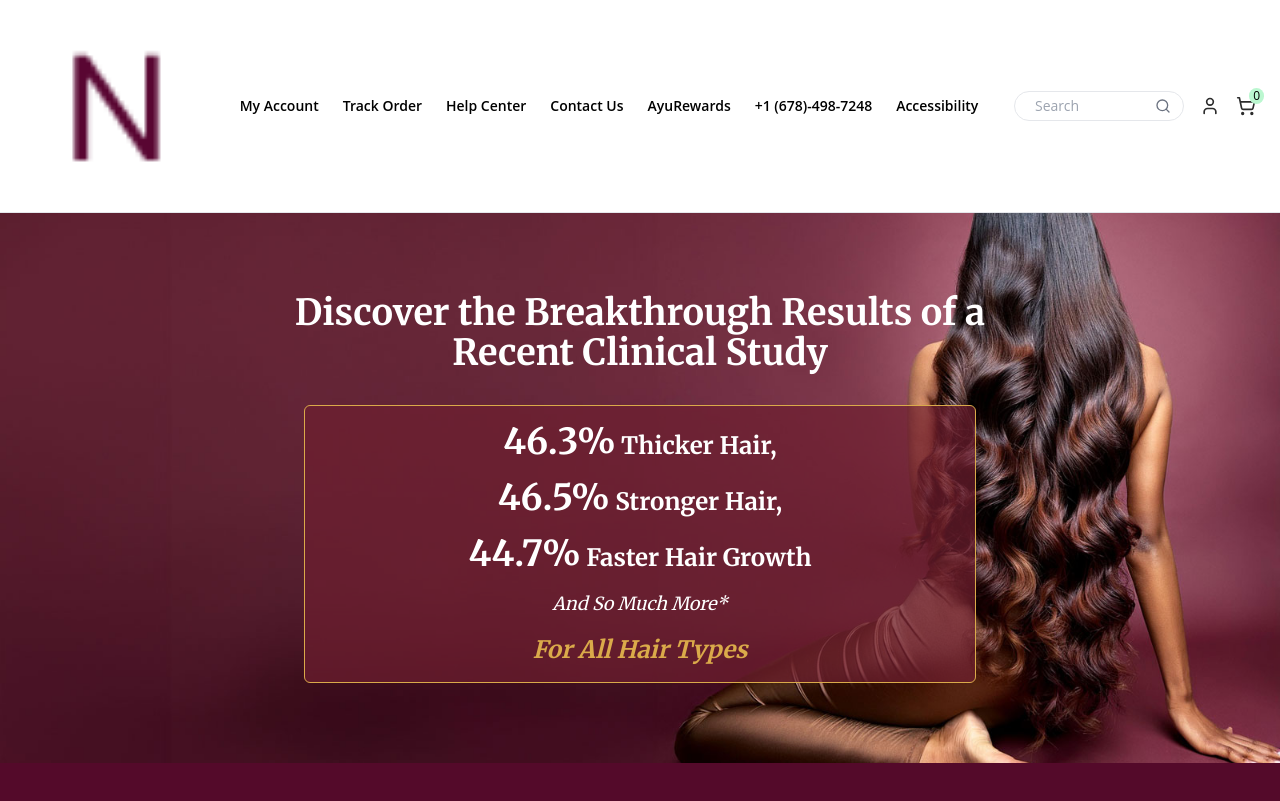
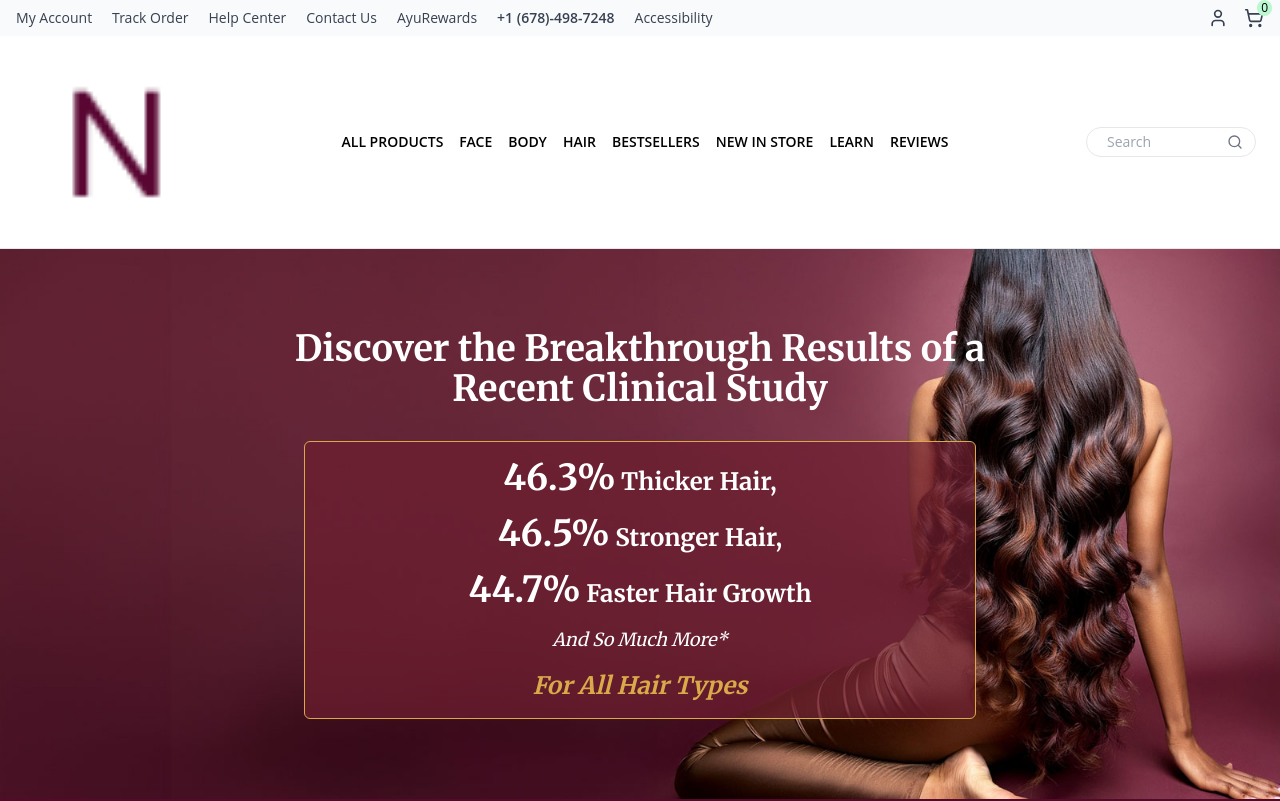
Before and after one commit to BidyutTLS/NnM-NLP11_New_page, a Next.js app: page / in a window 1280 px wide. Shown: the top 801 px of the page. Built offline with nearby package versions, Linux system fonts and the light colour scheme; no server answers.

Commit message:
Update Header.js

```diff
--- a/components/Header.js
+++ b/components/Header.js
@@ -1,4 +1,4 @@
-// ✅ Final Updated Header with Desktop Visible, Mobile Toggleable, and Icons Always Visible
+// ✅ Final Updated Header: Desktop Always Visible, Mobile Collapsible, Icons Outside Menu
 
 import React, { useState, useRef, useEffect } from "react";
 import Head from "next/head";
@@ -30,16 +30,27 @@ const Header = () => {
       </Head>
 
       <header className="w-full border-b border-gray-200 text-sm font-openSans">
-        {/* Mobile/Tablet Top Bar */}
-        <div className="flex items-center justify-between px-4 py-2 bg-gray-50 text-gray-700 lg:hidden">
+        {/* Top Bar Section */}
+        <div className="bg-gray-50 text-gray-700 flex justify-between items-center px-4 py-2">
+          {/* Hamburger - only visible on mobile/tablet */}
+          <div className="flex items-center lg:hidden">
             <button onClick={() => setMenuOpen(!menuOpen)} aria-label="Toggle Menu">
               <Menu size={24} />
             </button>
-          <a href="https://theayurvedaexperience.com/">
-            <Image src="/logo.png" alt="The Ayurveda Experience Logo" width={130} height={40} priority />
-          </a>
+          </div>
+
+          {/* Top Links - full on lg+ and collapsible below */}
+          <nav className="hidden lg:flex space-x-5">
+            <a href="https://theayurvedaexperience.com/account/login?return_url=%2Faccount" className="hover:underline">My Account</a>
+            <a href="https://track.theayurvedaexperience.com/?_gl=1*1fmxo4q*_gcl_au*MTQ5ODgwNTY2Ny4xNzQwOTk4NjA3" className="hover:underline">Track Order</a>
+            <a href="https://theayurveda-experience.reamaze.com/" className="hover:underline">Help Center</a>
+            <a href="https://theayurvedaexperience.com/pages/contact-us-here" className="hover:underline">Contact Us</a>
+            <a href="https://theayurvedaexperience.com/pages/ayurewards-n" className="hover:underline">AyuRewards</a>
+            <a href="tel:+16784987248" className="hover:underline font-semibold">+1 (678)-498-7248</a>
+            <a href="https://theayurvedaexperience.com/pages/accessibility-statement" className="hover:underline">Accessibility</a>
+          </nav>
+
           <div className="flex items-center space-x-4">
-            <Link href="/search" aria-label="Search"><Search size={20} /></Link>
             <a href="https://theayurvedaexperience.com/account/login?return_url=%2Faccount" className="hover:underline">
               <User size={20} />
             </a>
@@ -50,7 +61,7 @@ const Header = () => {
           </div>
         </div>
 
-        {/* Collapsible Mobile Top Links */}
+        {/* Collapsible Top Links on Mobile */}
         {menuOpen && (
           <div className="px-4 py-3 space-y-2 bg-white text-gray-800 lg:hidden">
             <div className="flex flex-wrap gap-4 text-sm">
@@ -65,25 +76,23 @@ const Header = () => {
           </div>
         )}
 
-        {/* Desktop Header & Persistent Icons */}
-        <div className="hidden lg:flex items-center justify-between px-6 py-4 bg-white">
+        {/* Logo + Main Navigation + Search */}
+        <div className="flex flex-col lg:flex-row items-center justify-between px-6 py-4 bg-white gap-4 lg:gap-0">
           <a href="https://theayurvedaexperience.com/" className="shrink-0">
             <Image src="/logo.png" alt="The Ayurveda Experience Logo" width={180} height={50} priority />
           </a>
 
-          <div className="flex-1 flex justify-center">
-            <nav className="flex space-x-6 font-semibold text-black text-sm items-center">
-              <a href="https://theayurvedaexperience.com/account/login?return_url=%2Faccount" className="hover:underline">My Account</a>
-              <a href="https://track.theayurvedaexperience.com/?_gl=1*1fmxo4q*_gcl_au*MTQ5ODgwNTY2Ny4xNzQwOTk4NjA3" className="hover:underline">Track Order</a>
-              <a href="https://theayurveda-experience.reamaze.com/" className="hover:underline">Help Center</a>
-              <a href="https://theayurvedaexperience.com/pages/contact-us-here" className="hover:underline">Contact Us</a>
-              <a href="https://theayurvedaexperience.com/pages/ayurewards-n" className="hover:underline">AyuRewards</a>
-              <a href="tel:+16784987248" className="hover:underline font-semibold">+1 (678)-498-7248</a>
-              <a href="https://theayurvedaexperience.com/pages/accessibility-statement" className="hover:underline">Accessibility</a>
+          <nav className="flex flex-wrap justify-center gap-4 font-semibold text-black text-sm">
+            <a href="https://theayurvedaexperience.com/collections/all-products" className="hover:text-gray-700">ALL PRODUCTS</a>
+            <a href="https://theayurvedaexperience.com/collections/ayurvedic-skin-care-collection" className="hover:text-gray-700">FACE</a>
+            <a href="https://theayurvedaexperience.com/collections/body-care" className="hover:text-gray-700">BODY</a>
+            <a href="https://theayurvedaexperience.com/collections/hair-care" className="hover:text-gray-700">HAIR</a>
+            <a href="https://theayurvedaexperience.com/collections/bestsellers" className="hover:text-gray-700">BESTSELLERS</a>
+            <a href="https://theayurvedaexperience.com/collections/new-in-store" className="hover:text-gray-700">NEW IN STORE</a>
+            <a href="https://theayurvedaexperience.com/pages/about-courses" className="hover:text-gray-700">LEARN</a>
+            <a href="https://theayurvedaexperience.com/pages/customer-reviews" className="hover:text-gray-700">REVIEWS</a>
           </nav>
-          </div>
 
-          <div className="flex items-center space-x-4">
           <form
             method="get"
             action="/search"
@@ -102,15 +111,6 @@ const Header = () => {
               <Search size={16} className="text-gray-500 hover:text-gray-800" />
             </button>
           </form>
-
-            <a href="https://theayurvedaexperience.com/account/login?return_url=%2Faccount" className="hover:underline">
-              <User size={20} />
-            </a>
-            <a href="https://theayurvedaexperience.com/cart" className="relative">
-              <ShoppingCart size={20} />
-              <span className="absolute -top-2 -right-2 text-xs bg-green-200 text-black rounded-full px-1">{cartCount}</span>
-            </a>
-          </div>
         </div>
       </header>
     </>
```
Lines whose indentation alone changed are shown as unchanged.
